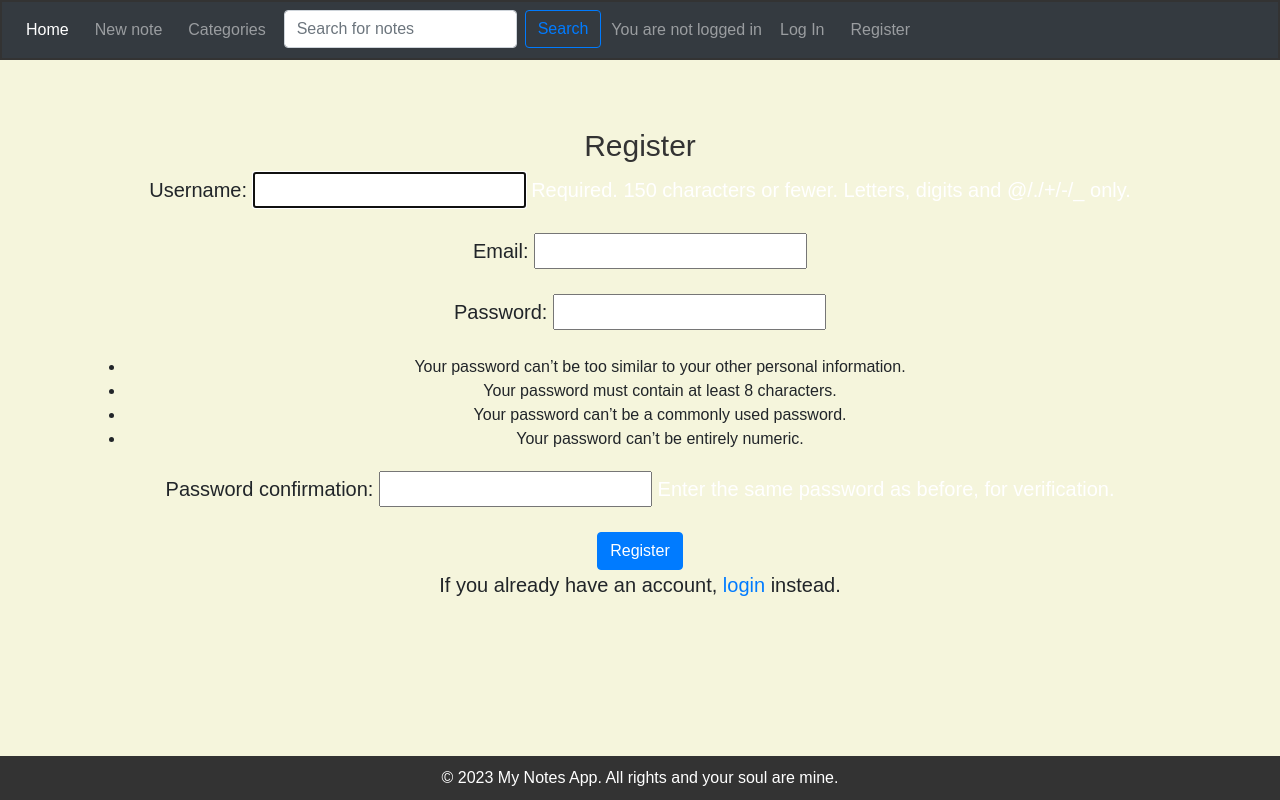
After one commit to MaksSemenko/notes_app, a Django app: page /acc/registration/ in a window 1280 px wide. The commit adds this page. Run offline with Django 4.2, Linux system fonts and the light colour scheme; some libraries are stand-ins or nearby versions.

Commit message:
45-47 lessons

```diff
--- a/notes/forms.py
+++ b/notes/forms.py
@@ -1,5 +1,7 @@
 from django import forms
 from .models import Category, Note
+from django.contrib.auth.forms import UserCreationForm
+from django.contrib.auth.models import User
 
 
 class NoteForm(forms.Form):
@@ -15,3 +17,17 @@ class NoteForm(forms.Form):
         note.category = self.cleaned_data['category']
         note.reminder = self.cleaned_data['reminder']
         return note
+
+class NewUserForm(UserCreationForm):
+    email = forms.EmailField(required=True)
+
+    class Meta:
+        model = User
+        fields = ("username", "email", "password1", "password2")
+
+    def save(self, commit=True):
+        user = super(NewUserForm, self).save(commit=False)
+        user.email = self.cleaned_data["email"]
+        if commit:
+            user.save()
+        return user
--- a/notes/models.py
+++ b/notes/models.py
@@ -16,6 +16,7 @@ class Note(models.Model):
     upd_date = models.DateTimeField(auto_now=True)
     reminder = models.DateTimeField(null=True, blank=True)
     category = models.ForeignKey(Category, on_delete=models.CASCADE, related_name='notes', null=True, blank=True)
+    author = models.ForeignKey(User, on_delete=models.CASCADE)
 
     def __str__(self):
         return self.title
--- a/notes/static/notes/css/style.css
+++ b/notes/static/notes/css/style.css
@@ -36,6 +36,9 @@ nav ul li a {
 nav ul li a:hover {
 	background-color: #333;
 	color: #fff;
+}
+span {
+	color: white;
 }
 main {
 	padding: 20px;
--- a/notes/templates/notes/categories.html
+++ b/notes/templates/notes/categories.html
@@ -12,7 +12,7 @@
     {% endfor %}
     </ul>
 
-    <a href="{% url 'new_note' 0%}">
+    <a href="{% url 'new_note' %}">
         <button type="button" class="btn btn-primary btn-with-margin">Add a new note</button>
     </a>
 
--- a/notes/templates/notes/category_detail.html
+++ b/notes/templates/notes/category_detail.html
@@ -13,7 +13,7 @@
     {% endfor %}
     </ul>
 
-    <a href="{% url 'new_note' category.id %}">
+    <a href="{% url 'new_note' %}">
         <button type="button" class="btn btn-outline-primary btn-with-margin">Add a new note</button>
     </a>
 {% endblock %}
--- a/notes/templates/notes/homepage.html
+++ b/notes/templates/notes/homepage.html
@@ -13,7 +13,7 @@
     {% endfor %}
     </ul>
 
-    <a href="{% url 'new_note' 0 %}">
+    <a href="{% url 'new_note' %}">
         <button type="button" class="btn btn-primary">Add a new note</button>
     </a>
 
--- a/notes/templates/notes/index.html
+++ b/notes/templates/notes/index.html
@@ -17,7 +17,7 @@
                 <a class="nav-link" href="{% url 'home' %}">Home <span class="sr-only">(current)</span></a>
               </li>
               <li class="nav-item">
-                <a class="nav-link" href="{% url 'new_note' 0 %}">New note</a>
+                <a class="nav-link" href="{% url 'new_note' %}">New note</a>
               </li>
               <li class="nav-item">
                 <a class="nav-link" href="{% url 'categories' %}">Categories</a>
@@ -28,6 +28,26 @@
                   </form>
               </li>
             </ul>
+              <ul class="navbar-nav">
+                  {% if user.is_authenticated %}
+                    <li>
+                        <span class="navbar-text">Hello, {{ user.username }}!</span>
+                    </li>
+                    <li class="nav-item">
+                        <a class="nav-link" href="{% url 'logout' %}">Log Out</a>
+                    </li>
+                  {% else %}
+                    <li>
+                        <span class="navbar-text">You are not logged in</span>
+                    </li>
+                    <li class="nav-item">
+                        <a class="nav-link" href="{% url 'login' %}">Log In</a>
+                    </li>
+                    <li class="nav-item">
+                        <a class="nav-link" href="{% url 'registration' %}">Register</a>
+                    </li>
+                  {% endif %}
+              </ul>
           </div>
         </nav>
     </header>
@@ -35,6 +55,7 @@
         {% block content %}{% endblock %}
     </main>
     <footer>
+        &copy 2023 My Notes App. All rights and your soul are mine.
     </footer>
 </body>
 </html>
--- /dev/null
+++ b/notes/templates/notes/registration.html
@@ -0,0 +1,25 @@
+{% extends 'notes/index.html' %}
+
+{% block title %}Registration{% endblock %}
+
+{% block content %}
+    <div class="container py-5">
+        <h3>Register</h3>
+
+        {% if messages %}
+            {% for message in messages %}
+                <div class="alert alert-{{ message.tags }}">
+                <p style="color: red">{{ message }}</p>
+                </div>
+            {% endfor %}
+        {% endif %}
+
+        <form method="POST">
+            {% csrf_token %}
+            {{ register_form.as_p}}
+            <button class="btn btn-primary btn-with-margin" type="submit">Register</button>
+        </form>
+        <p class="text-center">If you already have an account, <a href="{% url 'login' %}">login</a> instead.</p>
+    </div>
+
+{% endblock %}
--- a/notes/urls.py
+++ b/notes/urls.py
@@ -1,4 +1,4 @@
-from django.urls import path
+from django.urls import path, include
 from . import views
 
 
@@ -7,10 +7,12 @@ urlpatterns = [
     path('hello/', views.hello),
     path('category_<int:category_id>/', views.category_detail, name='category_detail'),
     path('note_<int:note_id>/', views.note_detail, name='note_detail'),
-    path('new_note_<int:category_id>', views.new_note, name='new_note'),
+    path('new_note/', views.new_note, name='new_note'),
     path('note_<int:note_id>/delete/', views.delete_note, name='delete_note'),
     path('note_<int:note_id>/edit/', views.edit_note, name='edit_note'),
     path('categories/', views.categories, name='categories'),
     path('search/', views.search_notes, name='search_notes'),
     path('filter/', views.filtered_results, name='filtered'),
+    path('acc/', include('django.contrib.auth.urls')),
+    path('acc/registration/', views.registration, name='registration'),
 ]
--- a/notes/views.py
+++ b/notes/views.py
@@ -2,7 +2,9 @@ from django.shortcuts import render, get_object_or_404, get_list_or_404, redirec
 from django.http import HttpResponse
 from django.db.models import Q
 from .models import Note, Category
-from .forms import NoteForm
+from .forms import NoteForm, NewUserForm
+from django.contrib.auth import login
+from django.contrib import messages
 
 
 def hello(request):
@@ -39,40 +41,45 @@ def form_view(request):
     return render(request, 'notes/note_form.html', context)
 
 
-def new_note(request, category_id):
+def new_note(request):
     if request.method == 'POST':
         note_form = NoteForm(request.POST)
         if note_form.is_valid():
             note = note_form.save()
+            note.author = request.user
             note.save()
             return redirect('note_detail', note_id=note.id)
     else:
-        if category_id == 0:
-            note_form = NoteForm()
-        else:
-            note_form = NoteForm(initial={'category': Category.objects.get(pk=category_id)})
+        note_form = NoteForm()
         return render(request, 'notes/note_form.html', {'note_form': note_form})
 
 
 def edit_note(request, note_id):
     note = get_object_or_404(Note, pk=note_id)
-    if request.method == 'POST':
-        note_form = NoteForm(request.POST)
-        if note_form.is_valid():
-            note.title = note_form.cleaned_data['title']
-            note.text = note_form.cleaned_data['text']
-            note.category = note_form.cleaned_data['category']
-            note.reminder = note_form.cleaned_data['reminder']
-            note.save()
-            return redirect('note_detail', note_id=note.id)
+    if note.author != request.user and not request.user.is_superuser:
+        messages.error(request, "You do not have permission to edit this note.")
+        return redirect('note_detail', note_id=note.id)
     else:
-        note_form = NoteForm(initial={'title': note.title, 'text': note.text, 'category': note.category,
-                                      'reminder': note.reminder})
-    return render(request, 'notes/note_form.html', {'note_form': note_form})
+        if request.method == 'POST':
+            note_form = NoteForm(request.POST)
+            if note_form.is_valid():
+                note.title = note_form.cleaned_data['title']
+                note.text = note_form.cleaned_data['text']
+                note.category = note_form.cleaned_data['category']
+                note.reminder = note_form.cleaned_data['reminder']
+                note.save()
+                return redirect('note_detail', note_id=note.id)
+        else:
+            note_form = NoteForm(initial={'title': note.title, 'text': note.text, 'category': note.category,
+                                          'reminder': note.reminder})
+        return render(request, 'notes/note_form.html', {'note_form': note_form})
 
 
 def delete_note(request, note_id):
     note = get_object_or_404(Note, pk=note_id)
+    if note.author != request.user and not request.user.is_superuser:
+        messages.error(request, "You do not have permission to delete this note.")
+        return redirect('note_detail', note_id=note.id)
     note.delete()
     return redirect('home')
 
@@ -105,3 +112,17 @@ def filtered_results(request):
 
     context = {'notes': notes, 'start_date': start_date, 'end_date': end_date, 'category': category}
     return render(request, 'notes/filtered.html', context)
+
+def registration(request):
+    if request.method == 'POST':
+        form = NewUserForm(request.POST)
+        if form.is_valid():
+            user = form.save()
+            login(request, user)
+            messages.success(request, "Registration successful.")
+            return redirect('home')
+        else:
+            messages.error(request, "Unsuccessful registration. Invalid information.")
+    else:
+        form = NewUserForm()
+    return render(request, "notes/registration.html", {"register_form": form})
--- a/notes_app/settings.py
+++ b/notes_app/settings.py
@@ -130,3 +130,7 @@ STATIC_URL = 'static/'
 DEFAULT_AUTO_FIELD = 'django.db.models.BigAutoField'
 
 CRISPY_TEMPLATE_PACK = 'bootstrap5'
+
+LOGIN_REDIRECT_URL = "/"
+
+LOGOUT_REDIRECT_URL = "/"
```
Also changed, not shown: notes/templates/notes/note_detail.html (+10 -0 lines), notes/templates/registration/login.html (added, +16 -0 lines), notes/tests.py (+118 -2 lines), db.sqlite3, notes/migrations/0001_initial.py.
